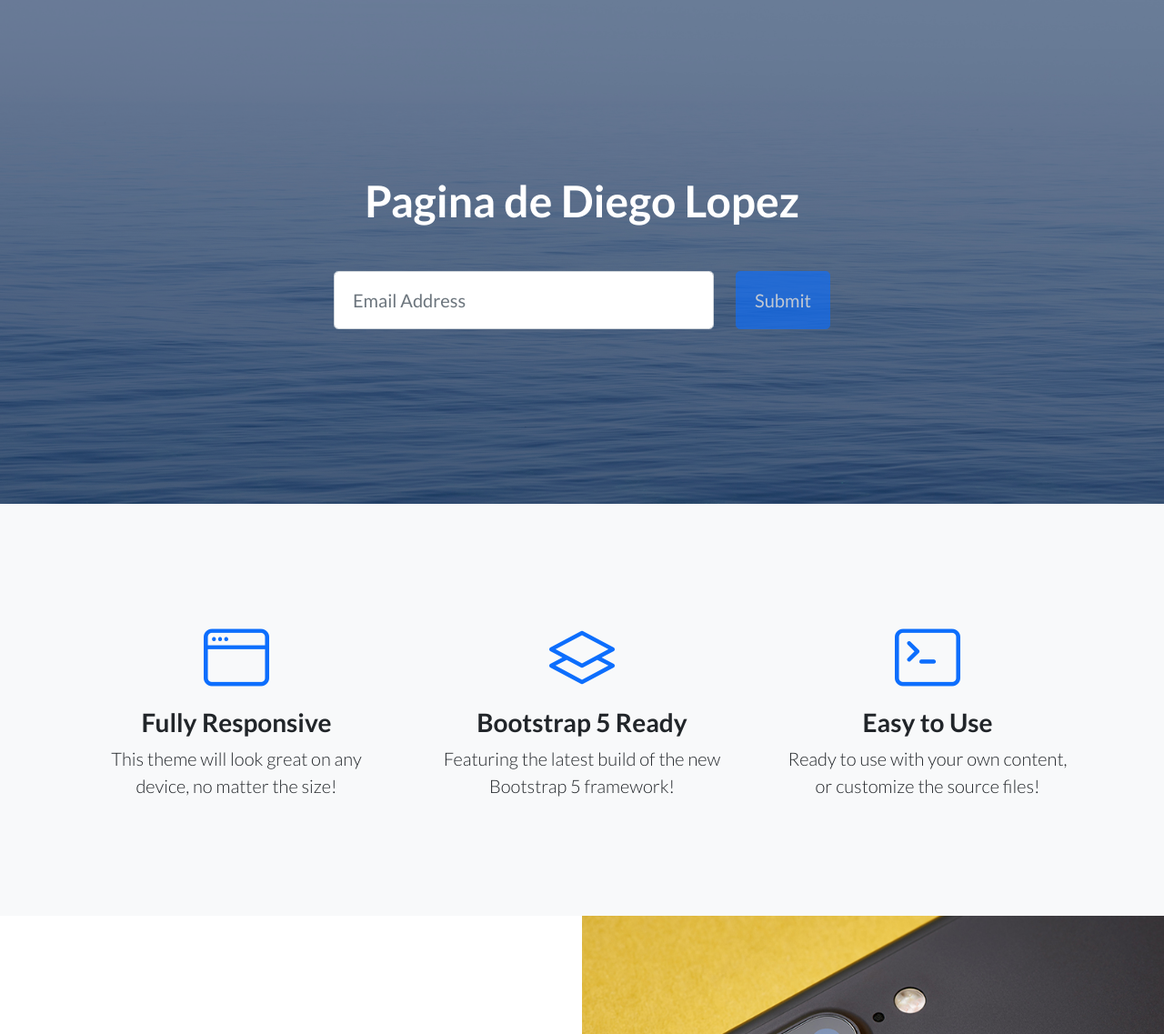
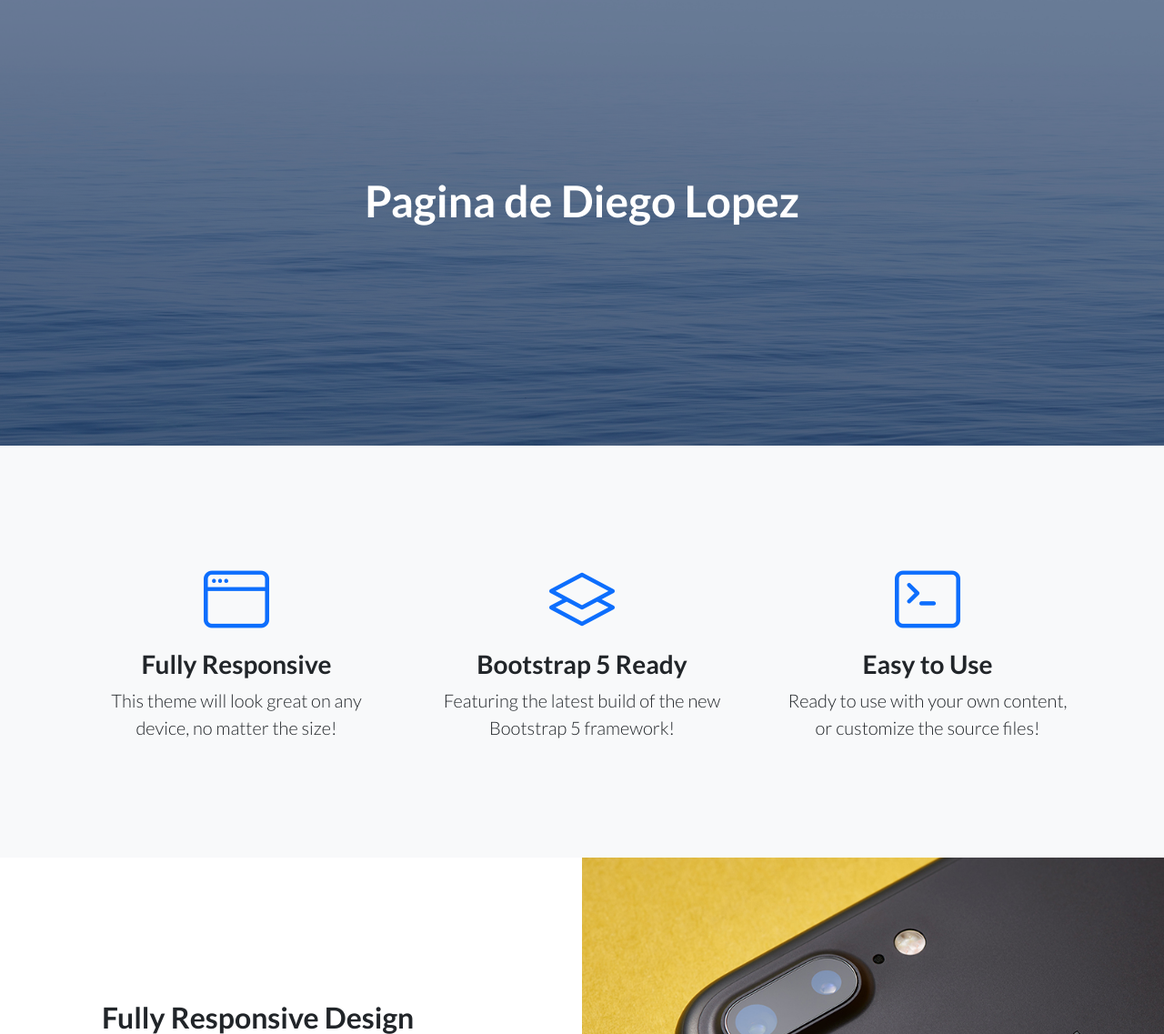
Before and after one commit to lasudes/7defebrero, a Django app: page /AppCoder/inicio/ in a window 1280 px wide. Shown: the part 66-1203 px from the top of the page at 91% size. Run offline with Django 4.2, Linux system fonts and the light colour scheme; some libraries are stand-ins or nearby versions.

Commit message:
cambios en padre

```diff
--- a/AppCoder/templates/AppCoder/padre.html
+++ b/AppCoder/templates/AppCoder/padre.html
@@ -35,44 +35,12 @@
 
                                 {% block titulo %}
 
-                                {% endblock %}
+                                {% endblock titulo %}
 
                             </h1>
-                            <!-- Signup form-->
-                            <!-- * * * * * * * * * * * * * * *-->
-                            <!-- * * SB Forms Contact Form * *-->
-                            <!-- * * * * * * * * * * * * * * *-->
-                            <!-- This form is pre-integrated with SB Forms.-->
-                            <!-- To make this form functional, sign up at-->
-                            <!-- https://startbootstrap.com/solution/contact-forms-->
-                            <!-- to get an API token!-->
-                            <form class="form-subscribe" id="contactForm" data-sb-form-api-token="API_TOKEN">
-                                <!-- Email address input-->
-                                <div class="row">
-                                    <div class="col">
-                                        <input class="form-control form-control-lg" id="emailAddress" type="email" placeholder="Email Address" data-sb-validations="required,email" />
-                                        <div class="invalid-feedback text-white" data-sb-feedback="emailAddress:required">Email Address is required.</div>
-                                        <div class="invalid-feedback text-white" data-sb-feedback="emailAddress:email">Email Address Email is not valid.</div>
-                                    </div>
-                                    <div class="col-auto"><button class="btn btn-primary btn-lg disabled" id="submitButton" type="submit">Submit</button></div>
-                                </div>
-                                <!-- Submit success message-->
-                                <!---->
-                                <!-- This is what your users will see when the form-->
-                                <!-- has successfully submitted-->
-                                <div class="d-none" id="submitSuccessMessage">
-                                    <div class="text-center mb-3">
-                                        <div class="fw-bolder">Form submission successful!</div>
-                                        <p>To activate this form, sign up at</p>
-                                        <a class="text-white" href="https://startbootstrap.com/solution/contact-forms">https://startbootstrap.com/solution/contact-forms</a>
-                                    </div>
-                                </div>
-                                <!-- Submit error message-->
-                                <!---->
-                                <!-- This is what your users will see when there is-->
-                                <!-- an error submitting the form-->
-                                <div class="d-none" id="submitErrorMessage"><div class="text-center text-danger mb-3">Error sending message!</div></div>
-                            </form>
+                            {% block formu %}
+
+                            {% endblock formu %}
                         </div>
                     </div>
                 </div>
```
